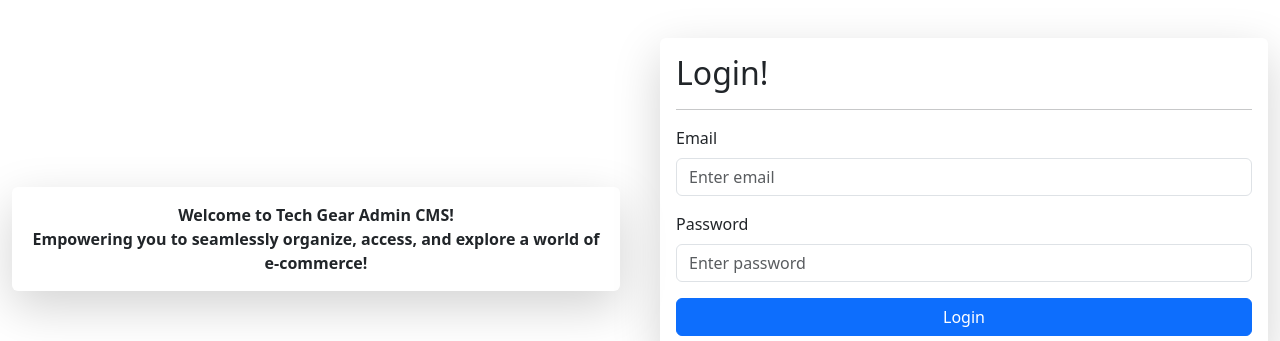
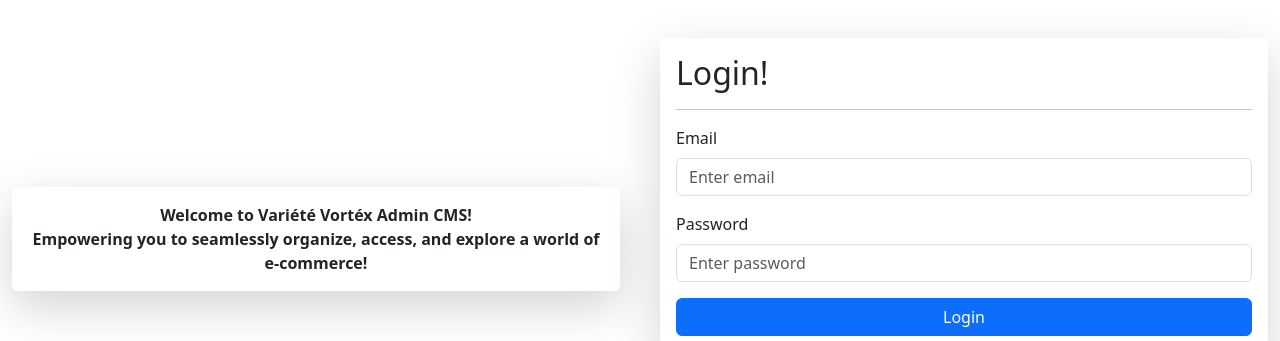
Before and after one commit to achranjit013/tech-gear-admin-client, a React (Vite) app: page / in a window 1280 px wide. Shown: the part 153-494 px from the top of the page. Built offline with nearby package versions, Linux system fonts and the light colour scheme; no server answers.

Commit message:
refractor code

```diff
--- a/index.html
+++ b/index.html
@@ -4,7 +4,7 @@
     <meta charset="UTF-8" />
     <link rel="icon" type="image/svg+xml" href="/vite.svg" />
     <meta name="viewport" content="width=device-width, initial-scale=1.0" />
-    <title>Tech gear store admin cms</title>
+    <title>Variété Vortéx store admin cms</title>
   </head>
   <body>
     <div id="root"></div>
--- a/src/pages/sign-in-up/LogIn.jsx
+++ b/src/pages/sign-in-up/LogIn.jsx
@@ -77,7 +77,7 @@
       <Row className="d-flex justify-content-center align-items-center gap-3 vh-100">
         <Col md={true}>
           <p className="rounded shadow-lg p-3 text-center fw-bold">
-            Welcome to Tech Gear Admin CMS!
+            Welcome to Variété Vortéx Admin CMS!
             <br />
             Empowering you to seamlessly organize, access, and explore a world
             of e-commerce!
--- a/src/pages/sign-in-up/ResetPassword.jsx
+++ b/src/pages/sign-in-up/ResetPassword.jsx
@@ -128,7 +128,7 @@
       <Row className="d-flex justify-content-center align-items-center gap-3 vh-100">
         <Col md={true}>
           <p className="rounded shadow-lg p-3 text-center fw-bold">
-            Welcome to Tech Gear Admin CMS!
+            Welcome to Variété Vortéx Admin CMS!
             <br />
             <br />
             Reset your password here!
--- a/src/pages/sign-in-up/VerifyEmail.jsx
+++ b/src/pages/sign-in-up/VerifyEmail.jsx
@@ -24,7 +24,7 @@
   return (
     <Container fluid>
       <p className="rounded shadow-lg p-3 text-center fw-bold">
-        Welcome to Tech Gear Admin CMS!
+        Welcome to Variété Vortéx Admin CMS!
       </p>
 
       <div className="text-center mt-5">
```
